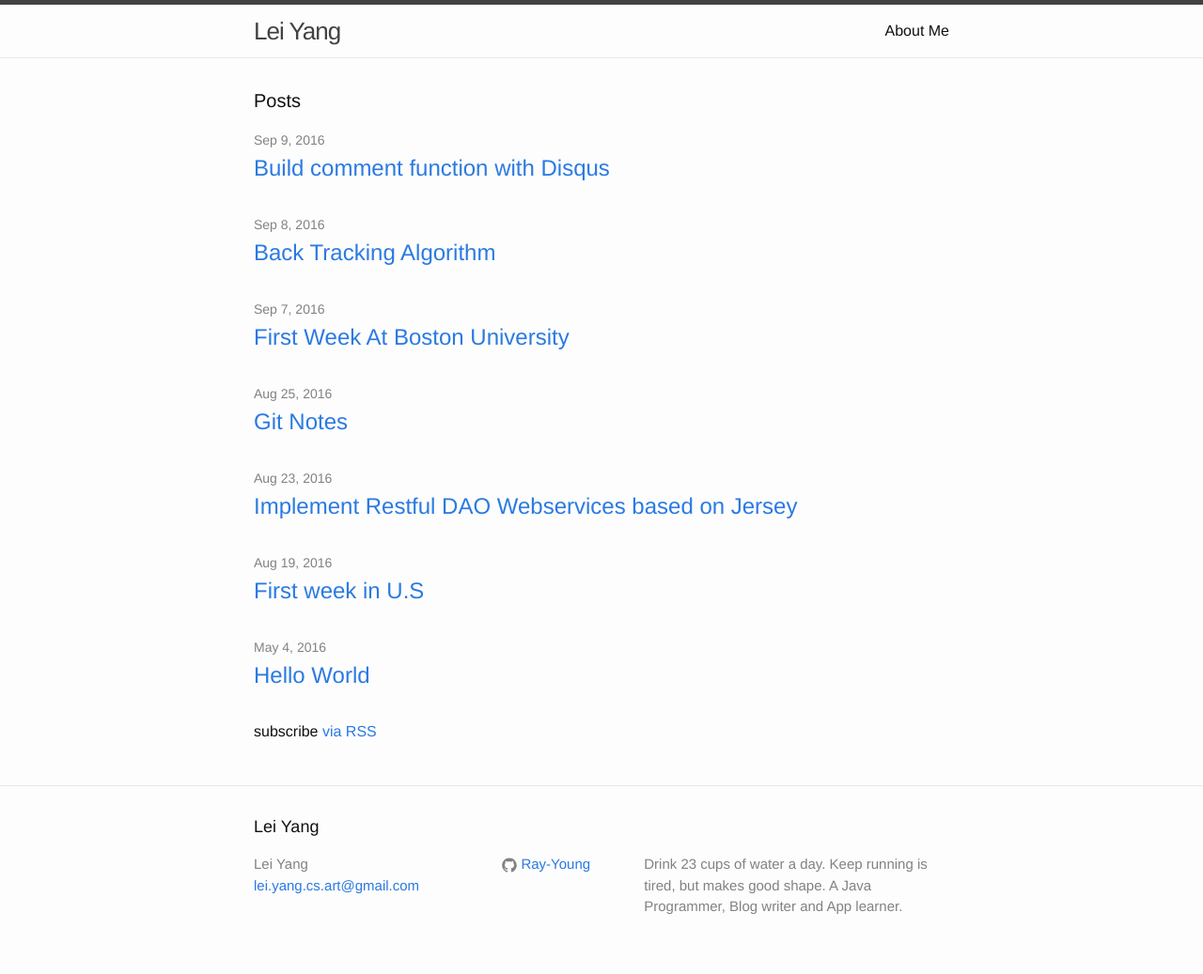
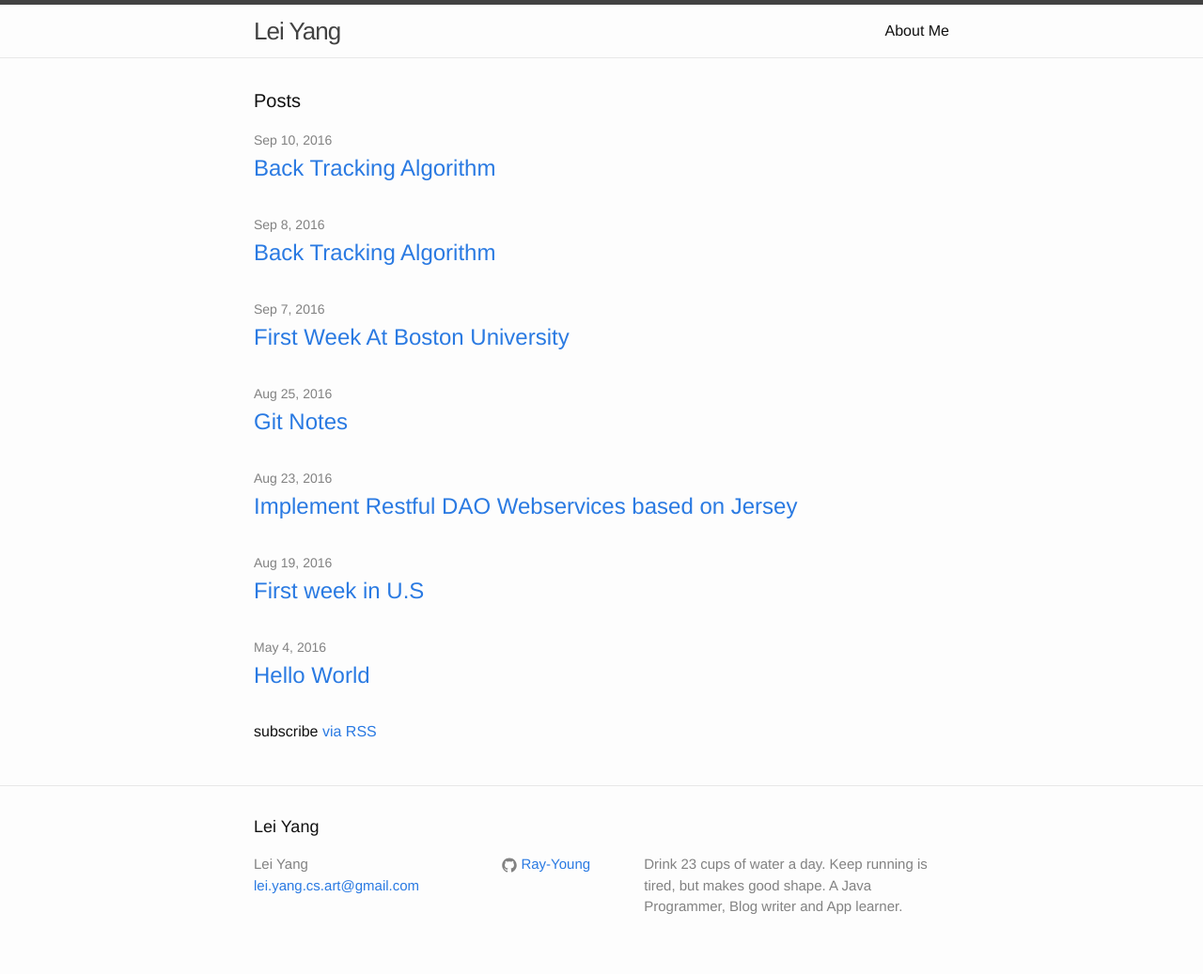
Before and after one commit to Ray-Young/ray-young.github.io, a Jekyll site: the page built from index.html, in a window 1280 px wide. Shown: the whole page at 94% size. Built offline with Jekyll 4.4.1, drawn with Linux system fonts in a browser that asks for light colours.

Commit message:
Fix blog invisable

````diff
--- a/_posts/2016-09-09-Build-Comment-Function-With-Disqus.md
+++ b/_posts/2016-09-09-Build-Comment-Function-With-Disqus.md
@@ -1,10 +1,9 @@
 ---
 layout: post
-title: "Build comment function with Disqus"
-date: 2016-09-09
+title: "Back Tracking Algorithm"
+date: 2016-09-10
 comments: true
 ---
-
 
 ### Introduction
 Every blog need a comment function. So as this blog. I tried to build the comment function with DISQUS today, but I don't find a clear page describe how to build it up step by step. So I decide to write down my procedures.
@@ -23,6 +22,7 @@ The work is still on half by here. Now you need to add [Universal Embed Code][2]
 ```java
 dispus.html
 ```
+
 Just copy and paste the JS code into dispus.html. But notice you must register the disqus account first.
 
 ### Include in layout
````
Also changed, not shown: 2 other files.
